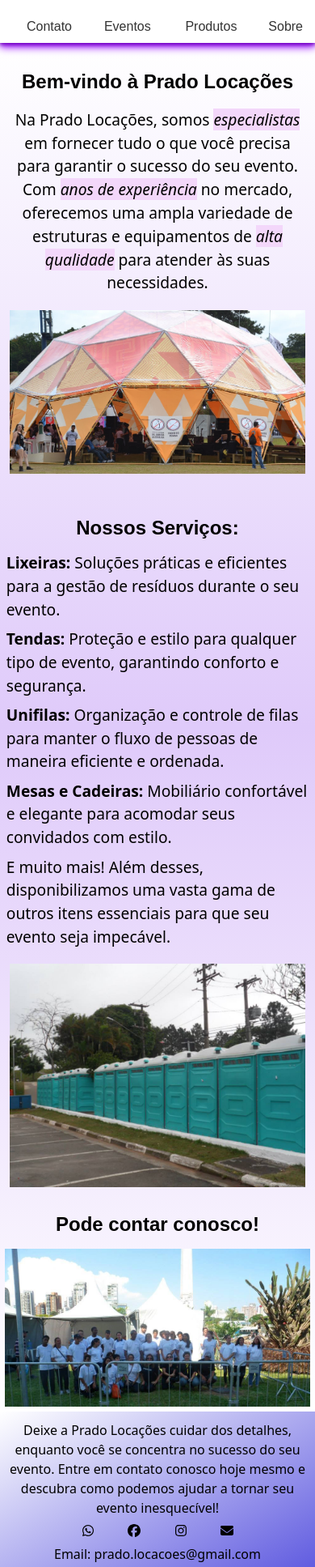
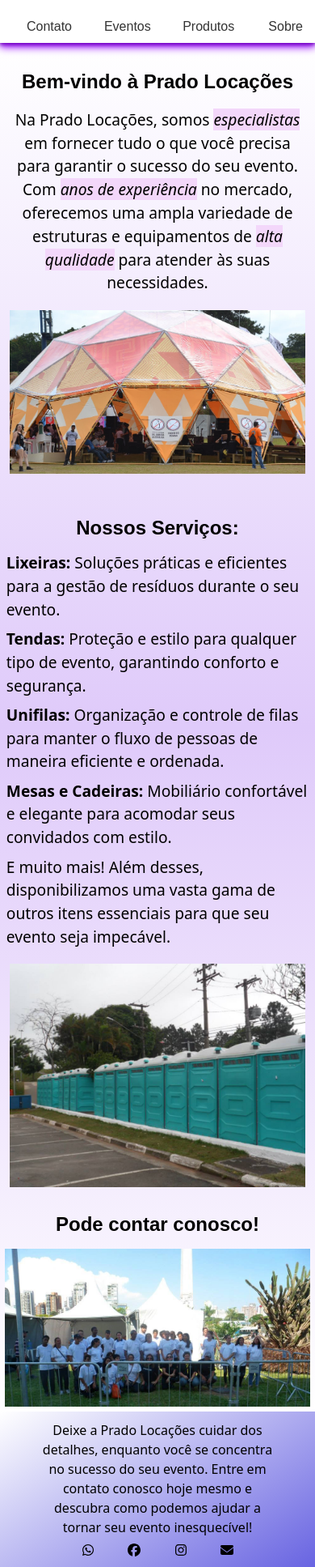
Before and after one commit to LiviaMarianaLopes/PradoLocacoesNext, a Next.js app: page / in a window 390 px wide. Shown: the part 44-1979 px from the top of the page at 81% size. Built offline with nearby package versions, Linux system fonts and the light colour scheme.

Commit message:
:bug: fix: Responsividade Footer e Nav

```diff
--- a/src/components/footer/index.tsx
+++ b/src/components/footer/index.tsx
@@ -11,8 +11,8 @@
 const Footer = () => {
   return (
     <footer>
-      <section className="footer-text">
-        <p>
+      <section className="footer-text info">
+        <p >
           Deixe a Prado Locações cuidar dos detalhes, enquanto você se concentra
           no sucesso do seu evento. Entre em contato conosco hoje mesmo e
           descubra como podemos ajudar a tornar seu evento inesquecível!
@@ -38,8 +38,11 @@
           <FontAwesomeIcon icon={faEnvelope} />
         </a>
       </section>
-      <p>Email: prado.locacoes@gmail.com</p>
-      <p>Whatssap: (11)97459-2264</p>
+      <section className="footer-text">
+        <p>Whatssap: (11)97459-2264</p>
+        <p>Email: prado.locacoes@gmail.com</p>
+      </section>
+
     </footer>
   );
 };
--- a/src/components/footer/styles.css
+++ b/src/components/footer/styles.css
@@ -42,10 +42,13 @@
     width: 4em;
     transition: color 0.8s;
 }
-.footer-text{
+.info{
     width: 60%;
     text-align: center;
     padding: 2%;
+}
+.footer-text{
+    text-align: center;
 }
  @media screen and (max-width: 866px){
     .footer-text{
@@ -54,7 +57,7 @@
  }
  @media screen and (max-width: 525px){
     .footer-text{
-        width: 100%;
+        width: 80%;
     }
     .socials{
         width: 60%;
@@ -62,9 +65,9 @@
  }
  @media screen and (max-width: 375px){
     .socials{
-        width: 80%;
+        width: 100%;
     }
     .footer-text{
-        width: 80%;
+        width: 100%;
     }
  }
--- a/src/components/nav/index.tsx
+++ b/src/components/nav/index.tsx
@@ -18,10 +18,9 @@
         </li>
       </ul>
       <Image src={"/logo.jpeg"} width={200} height={100} alt="logo" />
-      {/* <h1>Prado Locações</h1> */}
       <ul>
         <li>
-          <Link href="" className="neon-effect-blue">
+          <Link href="" className="neon-effect-blue produtos-link">
             Produtos
           </Link>
         </li>
--- a/src/components/nav/styles.css
+++ b/src/components/nav/styles.css
@@ -127,6 +127,9 @@
   width: 100%;
   height: 100%;
 }
+.produtos-link{
+  padding: 15%;
+}
 }
 @media screen and (max-width: 494px){
   .container li{
```
